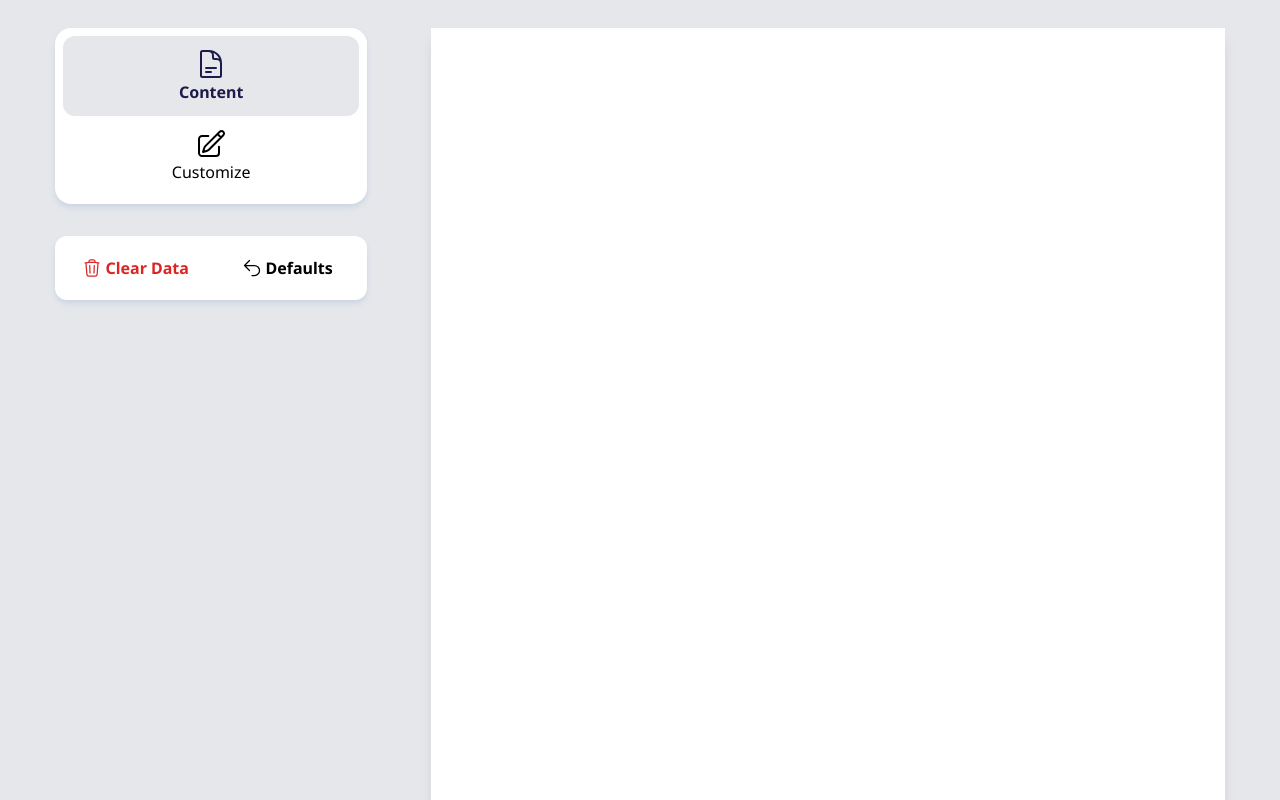
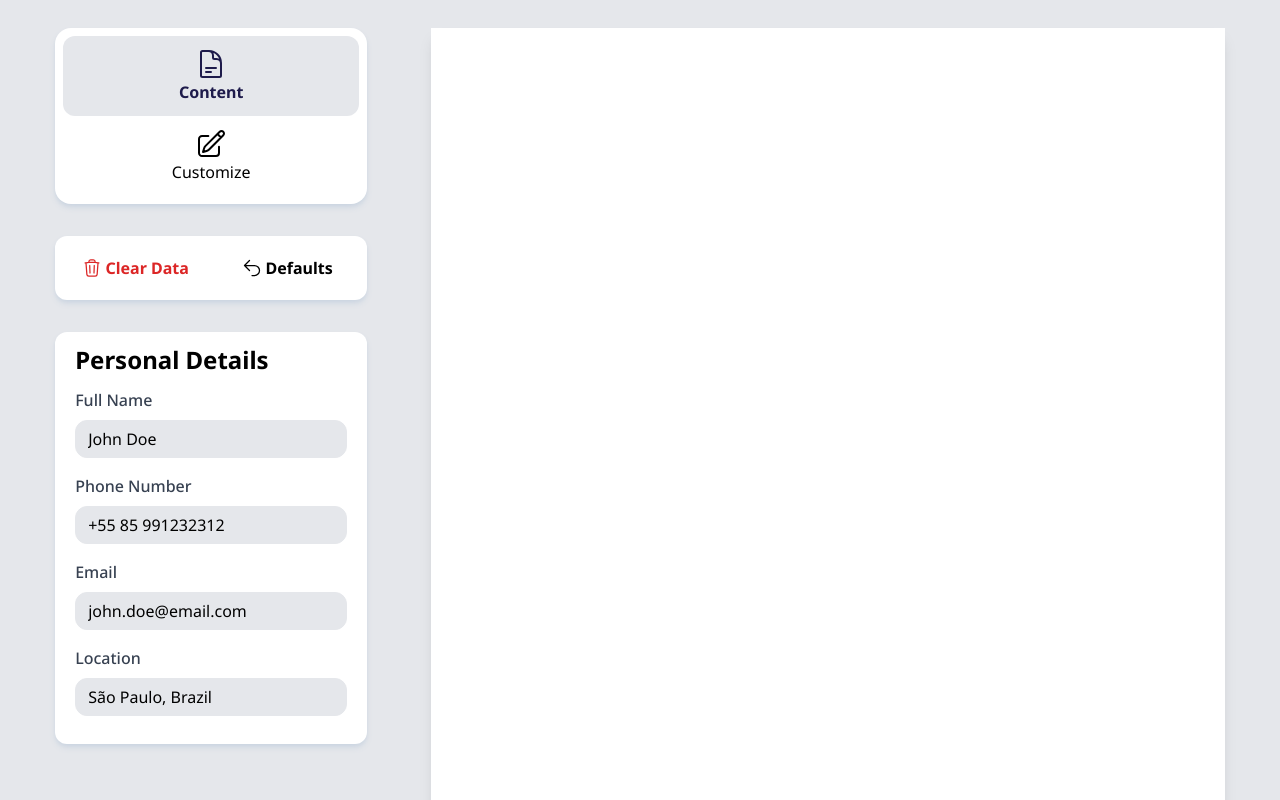
Before and after one commit to leo-vic3nt/EasyCv, a React (Vite) app: page / in a window 1280 px wide. Shown: the top 800 px of the page. Built offline with nearby package versions, Linux system fonts and the light colour scheme.

Commit message:
add mock of personal details form

```diff
--- a/src/App.jsx
+++ b/src/App.jsx
@@ -2,6 +2,7 @@
 import CurriculumVitae from "./components/CurriculumVitae";
 import FormControls from "./components/FormControls";
 import FormModeToggle from "./components/FormModeToggle";
+import PersonalDetails from "./components/PersonalDetails";
 import SideControlsContainer from "./components/SideControlsContainer";
 
 function Container({ children }) {
@@ -18,6 +19,7 @@ function App() {
       <SideControlsContainer>
         <FormModeToggle />
         <FormControls />
+        <PersonalDetails/>
       </SideControlsContainer>
 
       <CurriculumVitae />
--- /dev/null
+++ b/src/components/PersonalDetails.jsx
@@ -0,0 +1,84 @@
+/* eslint-disable react/prop-types */
+import { useState } from "react";
+
+function Container({ children }) {
+  return (
+    <div className="flex flex-col gap-3 rounded-xl bg-white px-5 py-3 shadow-md shadow-slate-300">
+      {children}
+    </div>
+  );
+}
+
+function FormInput({ name, label, value, onChange, type }) {
+  return (
+    <div className="mb-4">
+      <label
+        htmlFor={name}
+        className="mb-2 block  font-medium capitalize text-gray-700"
+      >
+        {label}
+      </label>
+      <input
+        type={type}
+        id={name}
+        className="focus:shadow-outline w-full appearance-none rounded-xl border bg-gray-200 px-3 py-2 leading-tight focus:outline-none"
+        value={value}
+        onChange={onChange}
+      />
+    </div>
+  );
+}
+
+function DataForm() {
+  const [fullName, setFullName] = useState("John Doe");
+  const [phone, setPhone] = useState("+55 85 991232312");
+  const [email, setEmail] = useState("john.doe@email.com");
+  const [location, setLocation] = useState("São Paulo, Brazil");
+
+  return (
+    <form>
+      <FormInput
+        name="fullName"
+        label="full name"
+        value={fullName}
+        onChange={(e) => setFullName(e.target.value)}
+        type="text"
+      />
+
+      <FormInput
+        name="phone"
+        label="phone number"
+        value={phone}
+        onChange={(e) => setPhone(e.target.value)}
+        type="tel"
+      />
+
+      <FormInput
+        name="email"
+        label="email"
+        value={email}
+        onChange={(e) => setEmail(e.target.value)}
+        type="email"
+      />
+
+      <FormInput
+        name="location"
+        label="location"
+        value={location}
+        onChange={(e) => setLocation(e.target.value)}
+        type="text"
+      />
+    </form>
+  );
+}
+
+function PersonalDetails() {
+  return (
+    <Container>
+      <h3 className="text-2xl font-bold">Personal Details</h3>
+      <DataForm />
+    </Container>
+  );
+}
+
+export default PersonalDetails;
```
